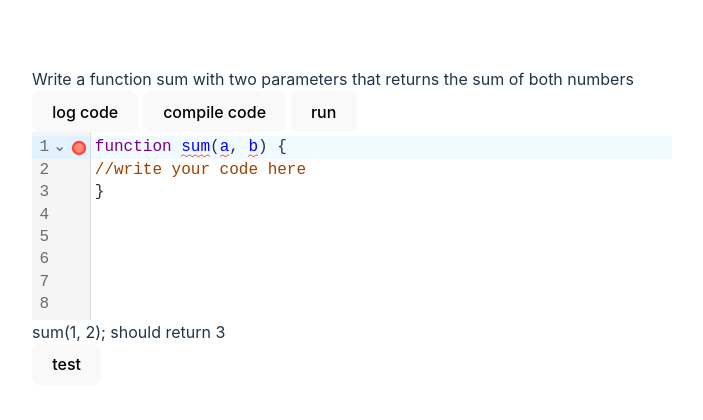
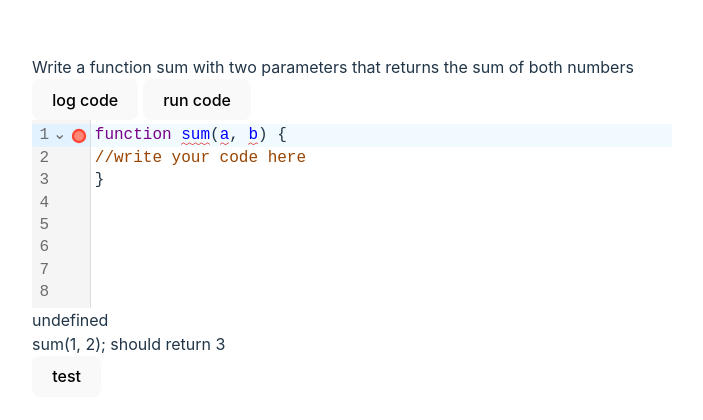
Before and after one commit to leje512/learn-to-code, a Svelte app in the folder codingtutorial/: page / in a window 1280 px wide. Shown: the part 174-594 px from the top of the page, without its empty margins (288-991 px from the left). Built offline with nearby package versions, Linux system fonts and the light colour scheme.

Commit message:
feat: catch consolelogs

```diff
--- a/codingtutorial/src/Sandbox.svelte
+++ b/codingtutorial/src/Sandbox.svelte
@@ -7,32 +7,40 @@
   const dispatch = createEventDispatcher();
 
   let code;
+  let consoleCode;
 
   onMount(() => {
+    // eventListener to get editor content
     const el = document
       .getElementById("codeeditor")
       .addEventListener("codeedited", (e) => (code = e.detail)); // TODO: get rid of error here via typescript?: should be customevent not event
+
+    // override console.log to show message in div
+    const consoleLog = console.log;
+    console.log = function (msg) {
+      consoleLog.apply(console, arguments);
+      consoleCode += msg;
+    };
   });
 
   function logCode() {
     console.log(code);
   }
 
-  function compileCode() {
+  function run() {
     const transformedCode = transform(code, { presets: ["env"] }).code;
     dispatch("code", {
       text: transformedCode,
     });
-  }
-
-  function run() {
-    Function(code)();
+    consoleCode = "";
   }
 </script>
 
 <div id="sandbox">
   <button on:click={logCode}>log code</button>
-  <button on:click={compileCode}>compile code</button>
-  <button on:click={run}>run</button>
+  <button on:click={run}>run code</button>
   <CodeEditor />
+  <div id="console">
+    {consoleCode}
+  </div>
 </div>
```
